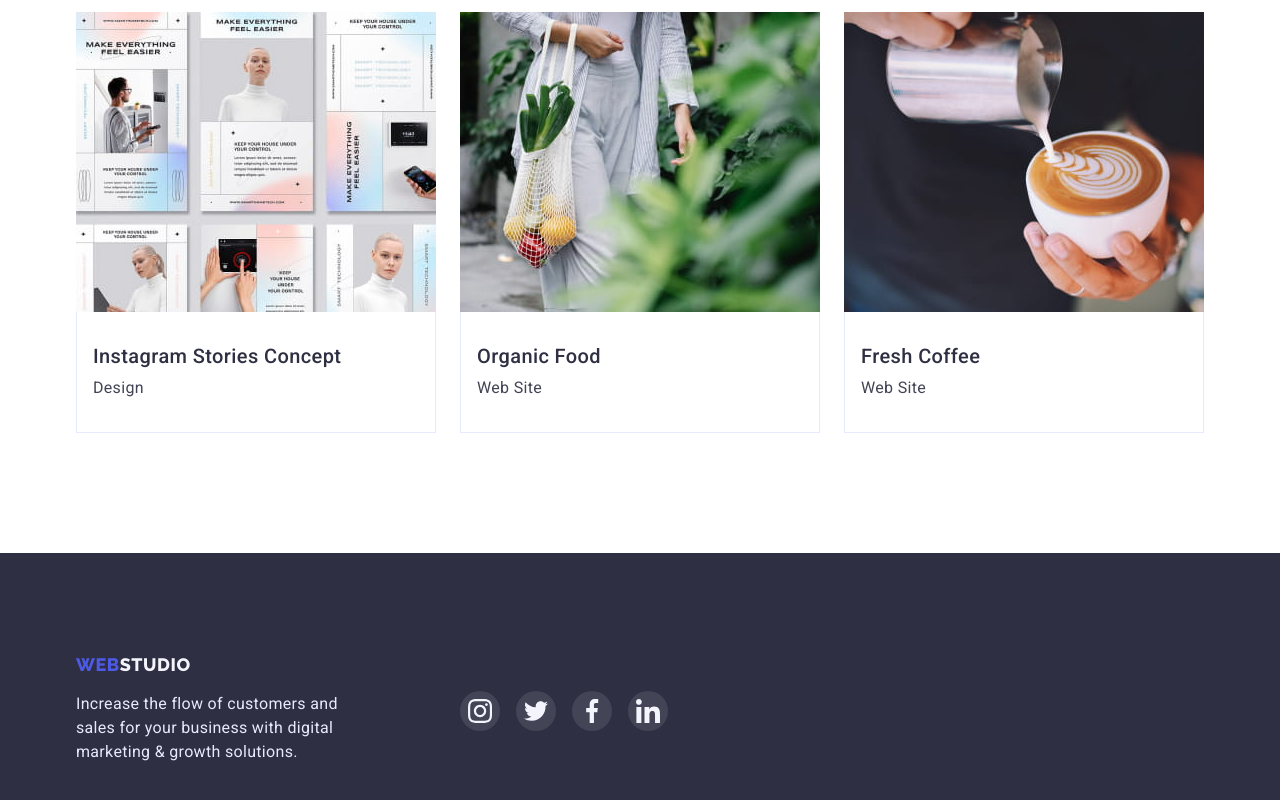
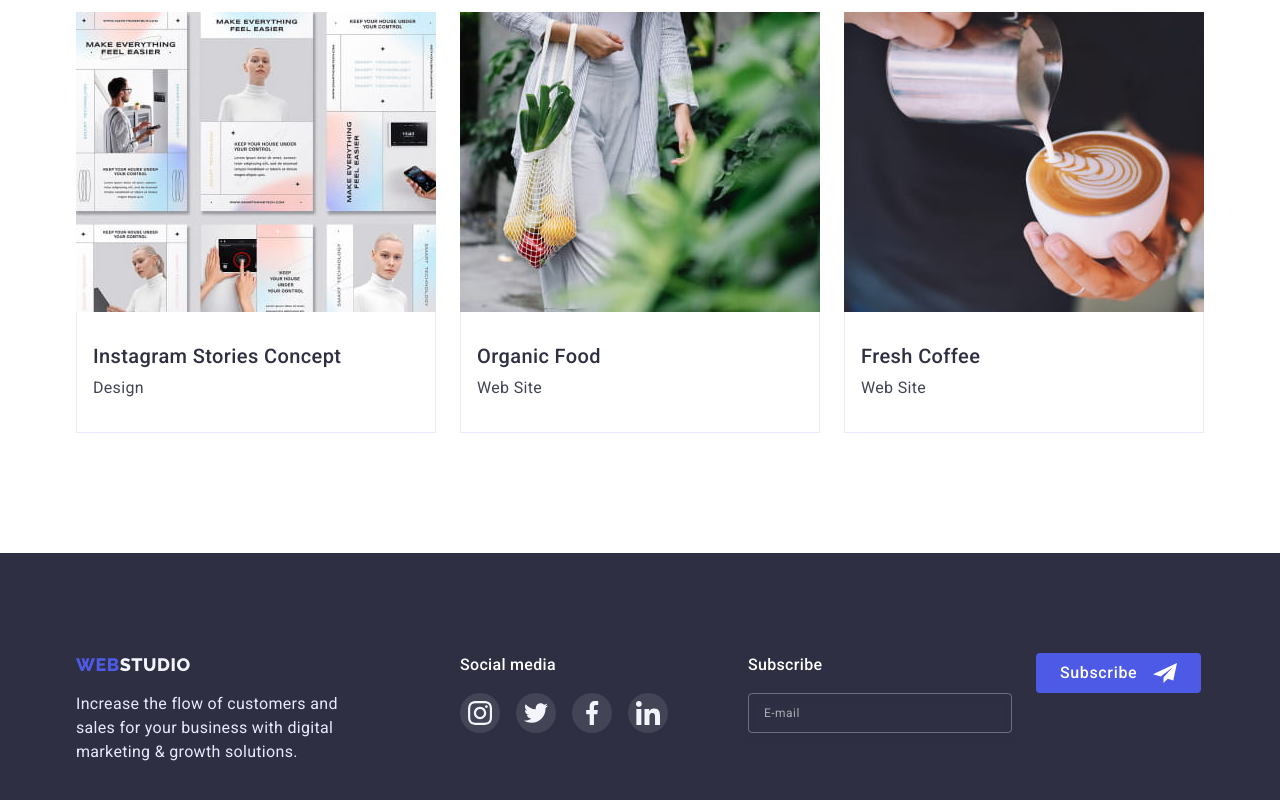
Before and after one commit to LollipopEth/goit-markup-hw-06, a plain HTML site: page portfolio.html in a window 1280 px wide. Shown: the part 1215-2015 px from the top of the page. Drawn offline with Linux system fonts and the light colour scheme.

Commit message:
Update portfolio.html

```diff
--- a/portfolio.html
+++ b/portfolio.html
@@ -346,7 +346,7 @@
 
         <div class="foot-media-pozition">
 
-            <h3 class="footer-title">Social media</h3>
+            <h3 class="foot-social-title">Social media</h3>
 
             <ul class="foot-socials">
                 <li class="foot-pozition">
@@ -392,6 +392,35 @@
             </ul>
         </div>
 
+
+
+        <div class="subscribe-position" >
+
+            <form action="">
+                <label class="foot-email-block" for="">
+
+                    <h3 class="subscribe-title">Subscribe</h3>
+
+                    <div class="e-box">
+                        <p class="foot-email-style">E-mail</p>
+                        <input class="foot-input-email" type="email">
+                    </div>
+
+                </label>
+            </form>
+
+        </div>
+
+            <button class="button-subscribe" type="submit">Subscribe
+
+                <svg class="airplane-position" width="24" height="24">
+                    <use href="./images/icons.svg#icon-airplane"></use>
+                </svg>
+
+            </button>
+
+
+
     </div>
 
 </footer>
```
